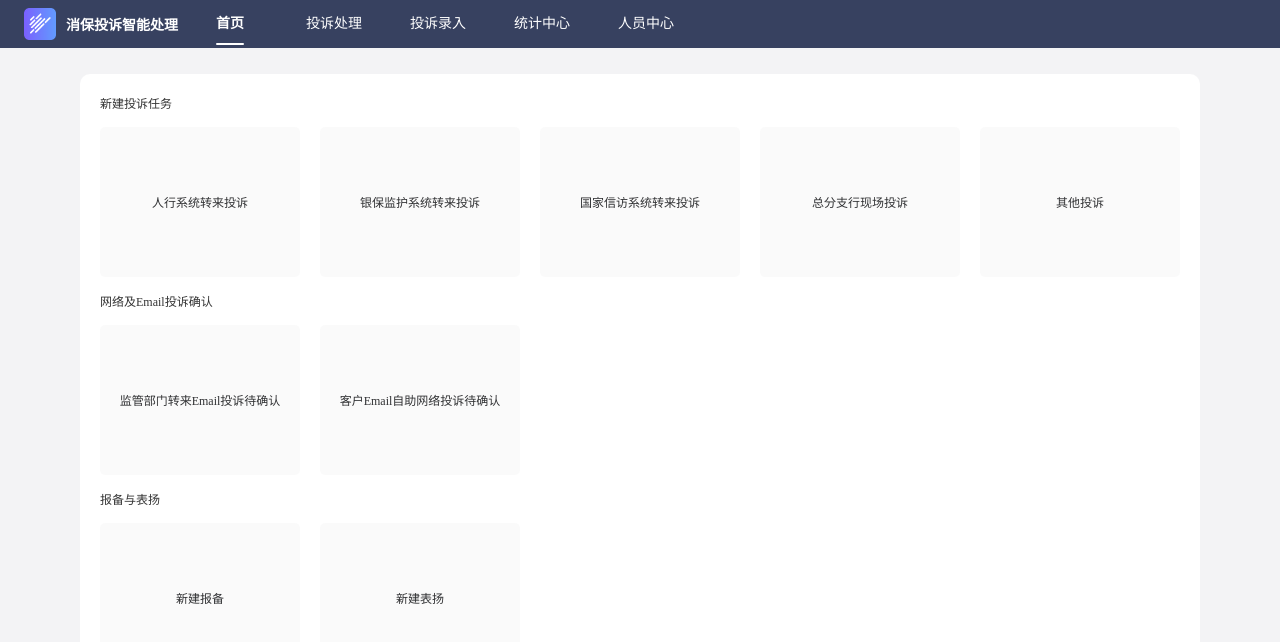
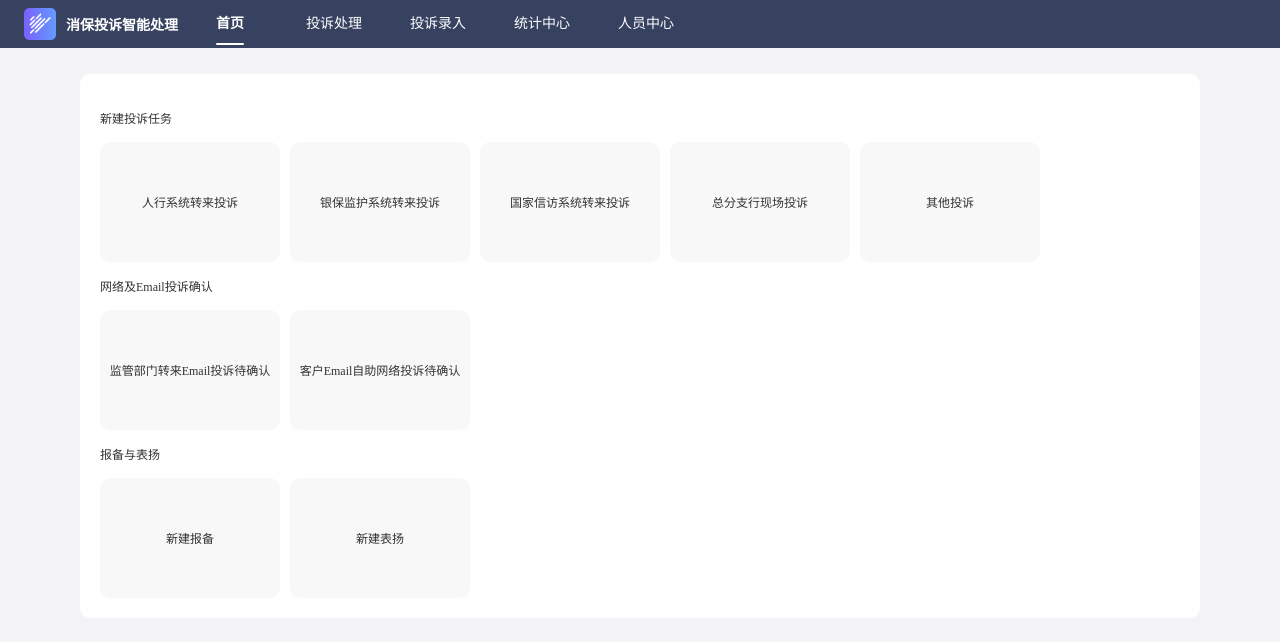
Before and after one commit to xuyhtuuio/TRSVue3Project, a Vue app: page /#/complaintEntry in a window 1280 px wide. Shown: the top 642 px of the page. Built offline with nearby package versions, Linux system fonts and the light colour scheme.

Commit message:
feat: 响应式修改

```diff
--- a/src/views/complaint-entry/complaint-entry-form.vue
+++ b/src/views/complaint-entry/complaint-entry-form.vue
@@ -10,8 +10,8 @@
     <div class="title">
       客户基本信息
     </div>
-    <el-form :inline="true" :model="listQuery" size="small" >
-          <el-form-item label="客户姓名：">
+    <el-form :inline="true" :model="listQuery" size="small" :rules="rules">
+          <el-form-item label="客户姓名：" prop="name">
             <div class="choose-item-background">
                <el-input  placeholder="请输入客户姓名" v-model="listQuery.name"></el-input>
             </div>
@@ -26,18 +26,15 @@
             </div>
             </div>
           </el-form-item>
-          <el-form-item label="商品货号：">
+          <el-form-item label="联系方式：" >
           <div class="choose-item-background">
-            <el-input   placeholder="客户联系方式"></el-input>
+            <el-input  placeholder="客户联系方式"></el-input>
           </div>
 
           </el-form-item>
           <el-form-item label="商品分类：">
             <div class="choose-item-background">
-            <el-cascader
-              clearable
-              :options="textSelection">
-            </el-cascader>
+              <el-input  placeholder="客户联系方式"></el-input>
           </div>
           </el-form-item>
     </el-form>
@@ -58,6 +55,61 @@ import { ref, reactive } from 'vue'
 const radio1 = ref('1')
 const listQuery = reactive({
     name: ''
+})
+
+const rules = ({
+  name: [
+    { required: true, message: 'Please input Activity name', trigger: 'blur' },
+    { min: 3, max: 5, message: 'Length should be 3 to 5', trigger: 'blur' },
+  ],
+  region: [
+    {
+      required: true,
+      message: 'Please select Activity zone',
+      trigger: 'change',
+    },
+  ],
+  count: [
+    {
+      required: true,
+      message: 'Please select Activity count',
+      trigger: 'change',
+    },
+  ],
+  date1: [
+    {
+      type: 'date',
+      required: true,
+      message: 'Please pick a date',
+      trigger: 'change',
+    },
+  ],
+  date2: [
+    {
+      type: 'date',
+      required: true,
+      message: 'Please pick a time',
+      trigger: 'change',
+    },
+  ],
+  type: [
+    {
+      type: 'array',
+      required: true,
+      message: 'Please select at least one activity type',
+      trigger: 'change',
+    },
+  ],
+  resource: [
+    {
+      required: true,
+      message: 'Please select activity resource',
+      trigger: 'change',
+    },
+  ],
+  desc: [
+    { required: true, message: 'Please input activity form', trigger: 'blur' },
+  ],
 })
 </script>
 
@@ -87,4 +139,12 @@ const listQuery = reactive({
   margin: 10px 0 10px 0;
 }
 
+.el-input__inner {
+  width: 100%;
+  border: none;
+  outline: none;
+  font-size: 14px;
+  background: #F3F6FB;
+}
+
 </style>
--- a/src/views/complaint-entry/complaint-entry-list.vue
+++ b/src/views/complaint-entry/complaint-entry-list.vue
@@ -1,95 +1,45 @@
 <template>
   <div class="outter">
-    <div class="add-complaint">
-      <div class="add-title">
-        新建投诉任务
+    <div class="item-outter">
+      <div class="add-title">新建投诉任务</div>
+      <div class="content">
+        <div v-for="(item, index) in addList" :key="index" class="card-inner" @click="jumpHandler">
+          {{ item }}
+        </div>
       </div>
-      <el-row :gutter="220" class="row-style" >
-        <el-col :span="4">
-          <el-card shadow="hover" body-style="height: 150px" class="card-style" >
-            <div class="card-inner">
-              人行系统转来投诉
-            </div>
-          </el-card>
-        </el-col>
-        <el-col :span="4">
-          <el-card shadow="hover" body-style="height: 150px" class="card-style">
-            <div class="card-inner">
-              银保监护系统转来投诉
-            </div>
-          </el-card>
-        </el-col>
-        <el-col :span="4">
-          <el-card shadow="hover" body-style="height: 150px" class="card-style">
-            <div class="card-inner">
-              国家信访系统转来投诉
-            </div>
-          </el-card>
-        </el-col>
-        <el-col :span="4">
-          <el-card shadow="hover" body-style="height: 150px" class="card-style">
-            <div class="card-inner">
-              总分支行现场投诉
-            </div>
-          </el-card>
-        </el-col>
-        <el-col :span="4">
-          <el-card shadow="hover" body-style="height: 150px" class="card-style">
-            <div class="card-inner">
-              其他投诉
-            </div>
-          </el-card>
-        </el-col>
-      </el-row>
     </div>
-    <div class="add-complaint">
-      <div class="add-title">
-        网络及Email投诉确认
+    <div class="item-outter">
+      <div class="add-title">网络及Email投诉确认</div>
+      <div class="content">
+        <div v-for="(item, index) in emailList" :key="index" class="card-inner" @click="jumpHandler">
+          {{ item }}
+        </div>
       </div>
-      <el-row :gutter="220" class="row-style">
-        <el-col :span="4">
-          <el-card shadow="hover" body-style="height: 150px" class="card-style">
-            <div class="card-inner">
-              监管部门转来Email投诉待确认
-            </div>
-          </el-card>
-        </el-col>
-        <el-col :span="4">
-          <el-card shadow="hover" body-style="height: 150px" class="card-style">
-            <div class="card-inner">
-              客户Email自助网络投诉待确认
-            </div>
-          </el-card>
-        </el-col>
-      </el-row>
     </div>
-    <div class="add-complaint">
-      <div class="add-title">
-        报备与表扬
+    <div class="item-outter">
+      <div class="add-title">报备与表扬</div>
+      <div class="content">
+        <div v-for="(item, index) in praiseList" :key="index" class="card-inner" @click="jumpHandler">
+          {{ item }}
+        </div>
       </div>
-      <el-row :gutter="220" class="row-style">
-        <el-col :span="4">
-          <el-card shadow="hover" body-style="height: 150px" class="card-style">
-            <div class="card-inner">
-              新建报备
-            </div>
-          </el-card>
-        </el-col>
-        <el-col :span="4">
-          <el-card shadow="hover" body-style="height: 150px" class="card-style">
-            <div class="card-inner">
-              新建表扬
-            </div>
-          </el-card>
-        </el-col>
-      </el-row>
     </div>
   </div>
 </template>
 
-<script>
+<script setup>
+import { ref } from 'vue'
 
-
+const addList = ref([
+  '人行系统转来投诉',
+  '银保监护系统转来投诉',
+  '国家信访系统转来投诉',
+  '总分支行现场投诉',
+  '其他投诉'
+])
+const emailList = ref(['监管部门转来Email投诉待确认', '客户Email自助网络投诉待确认'])
+const praiseList = ref(['新建报备', '新建表扬'])
+const jumpHandler = () => console.log("jump")
 </script>
 
 <style>
@@ -101,28 +51,25 @@
   border-radius: 10px;
 }
 
-.card-style {
-  background-color: rgb(228, 228, 228, 0.2);
-  border: none;
-  border-radius: 5px;
+.add-title {
+  margin: 15px 0 15px 0;
+}
+
+.content {
+  width: 98%;
+  display: flex;
 }
 
 .card-inner {
-  height: 100%;
+  margin-right: 10px;
+  flex-grow: 1;
+  height: 120px;
+  border-radius: 10px;
+  max-width: 180px;
+  background-color: rgb(237, 237, 237, 0.4);
   display: flex;
   justify-content: center;
-  align-items: center;
-}
-
-.el-card__body {
-  padding: 0;
-}
-
-.row-style {
-  margin: 15px 0 15px 0;
-}
-
-.el-card {
-  width: 200px;
+  align-content: center;
+  flex-wrap: wrap;
 }
 </style>
```
